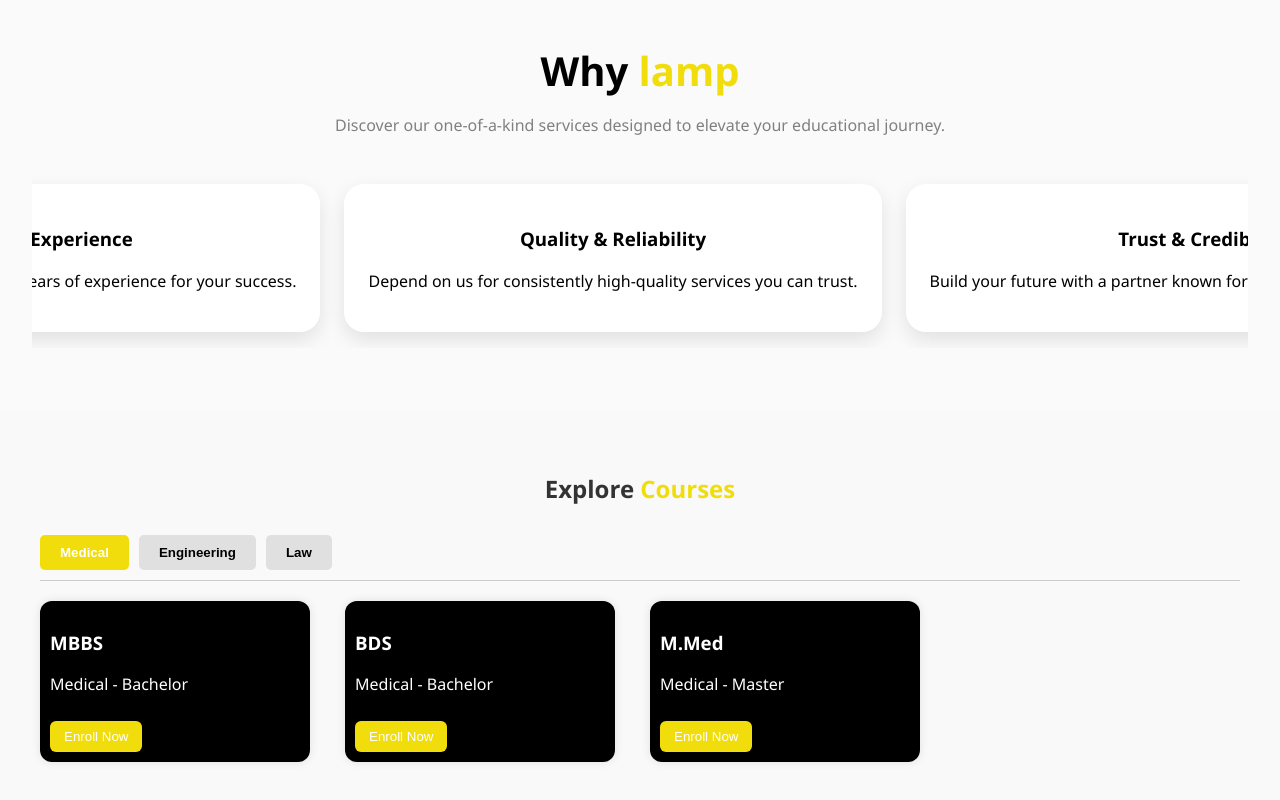
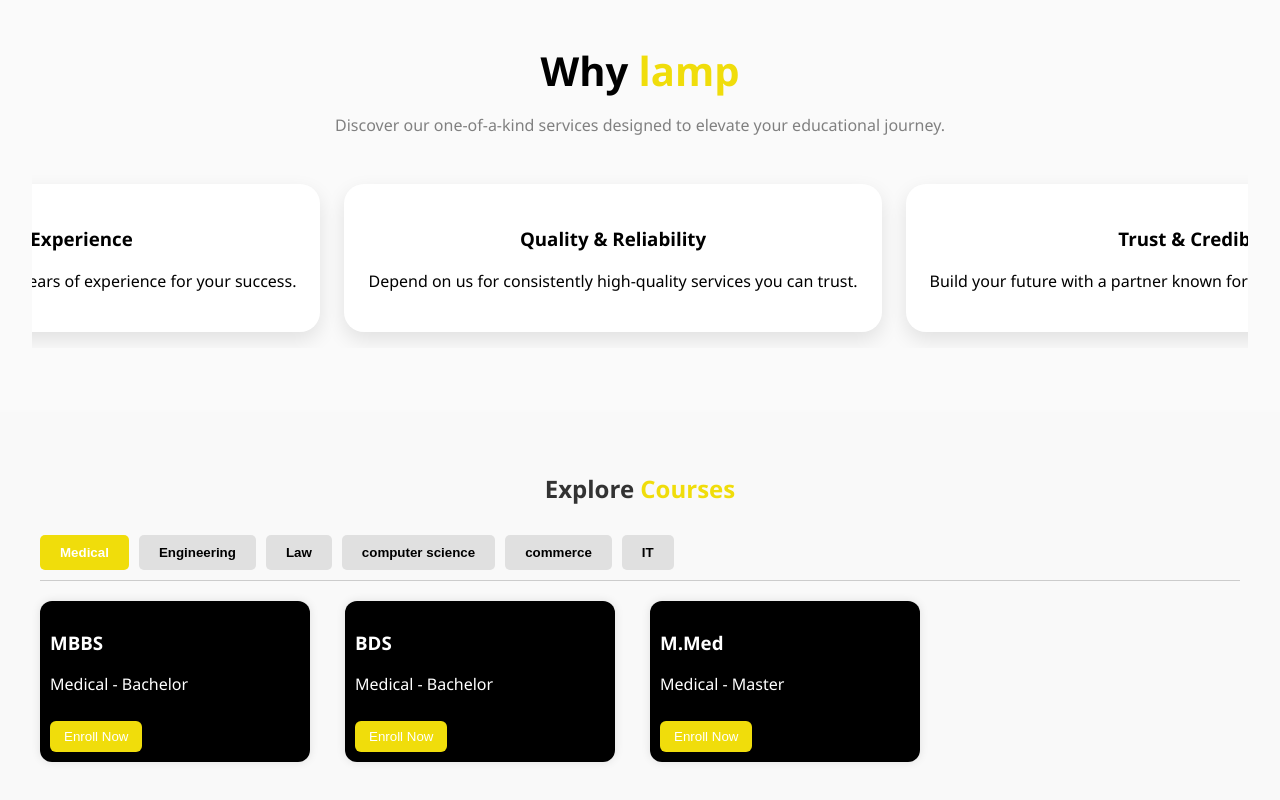
Before and after one commit to mohammed-aladni/project, a plain HTML site: page index.html in a window 1280 px wide. Shown: the part 1118-1918 px from the top of the page. Drawn offline with Linux system fonts and the light colour scheme.

Commit message:
making a cource section

```diff
--- a/index.html
+++ b/index.html
@@ -109,12 +109,17 @@
       <button class="tab active" onclick="showCards(event, 'medical')">Medical</button>
       <button class="tab" onclick="showCards(event, 'engineering')">Engineering</button>
       <button class="tab" onclick="showCards(event, 'law')">Law</button>
+      <button class="tab" onclick="showCards(event, 'computerscience')">computer science</button>
+      <button class="tab" onclick="showCards(event, 'commerce')">commerce</button>
+      <button class="tab" onclick="showCards(event, 'IT')">IT</button>
     </div>
 
     <div class="card-container" id="cardContainer">
       <!-- Cards will be inserted here -->
     </div>
   </section>
+
+
 
 
 
@@ -155,6 +160,18 @@
     law: [
       { title: 'LLB', subtitle: 'Law - Bachelor' },
       { title: 'LLM', subtitle: 'Law - Master' },
+    ],
+    computerscience: [
+      { title: 'CSB', subtitle: 'computer science - Bachelor' },
+      { title: 'CSM', subtitle: 'computer science - Master' },
+    ],
+    commerce: [
+      { title: 'CB', subtitle: 'commerce - Bachelor' },
+      { title: 'CM', subtitle: 'commerce- Master' },
+    ],
+    IT: [
+      { title: 'ITB', subtitle: 'IT- Bachelor' },
+      { title: 'ITM', subtitle: 'IT- Master' },
     ]
   };
 
```
